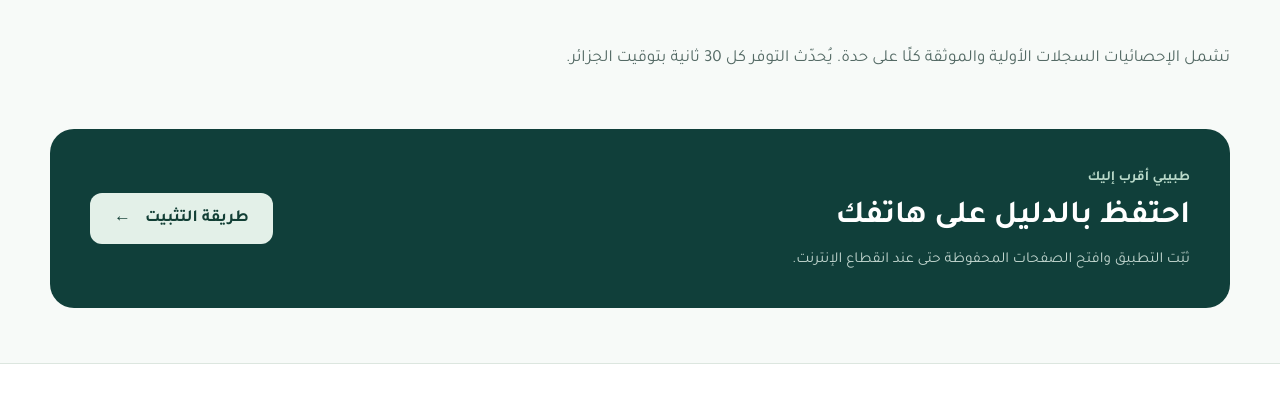
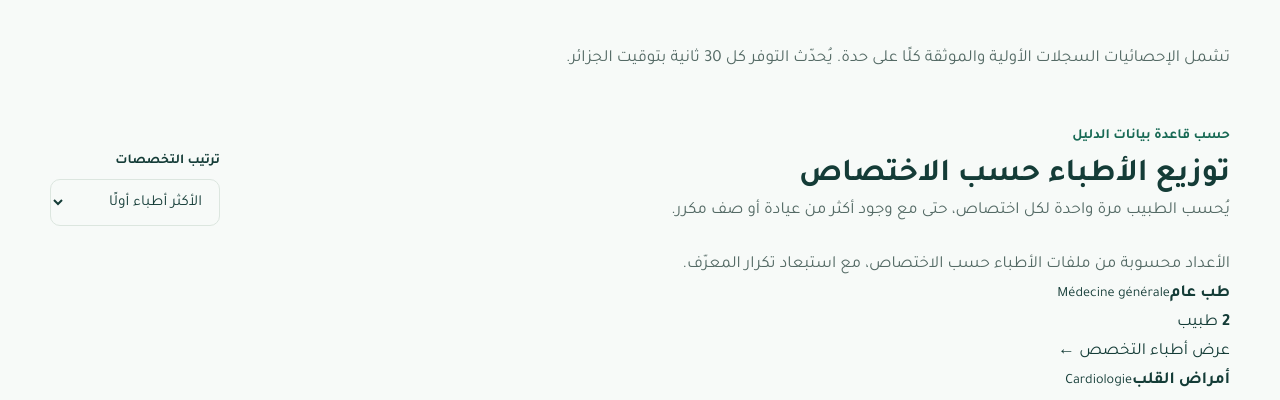
Before and after one commit to imadtbn/tabibi, a website with bundled scripts: page stats.html in a window 1280 px wide. Shown: the part 890-1290 px from the top of the page. Built offline with nearby package versions, Linux system fonts and the light colour scheme.

Commit message:
feat(stats): add specialty breakdown section and accessible ordering

```diff
--- a/stats.html
+++ b/stats.html
@@ -9,7 +9,11 @@
 <header class="site-header"><div class="container header-inner"><a class="brand" href="index.html" aria-label="طبيبي — الرئيسية"><span class="brand-icon"><svg viewBox="0 0 40 40" fill="none" aria-hidden="true"><path d="M10 7v9a9 9 0 0 0 18 0V7M8 7h4m14 0h4M19 25v3a7 7 0 0 0 14 0v-5" stroke="currentColor" stroke-width="3" stroke-linecap="round"/><circle cx="33" cy="20" r="3" stroke="currentColor" stroke-width="3"/></svg></span><span>طبيبي<small>TABIBI</small></span></a>
 <button id="menu-toggle" class="icon-btn menu-toggle" aria-label="فتح القائمة" aria-expanded="false" aria-controls="main-nav">☰</button><nav id="main-nav" class="nav" aria-label="التنقل الرئيسي"><a href="index.html" >الرئيسية</a><a href="specialties/index.html" >التخصصات</a><a href="doctors.html" >الأطباء</a><a href="map.html" >الخريطة</a><a href="favorites.html" >المفضلة</a><a href="add-doctor.html" >إضافة طبيب</a></nav><div class="header-actions"><button class="icon-btn" id="theme-toggle" aria-label="تبديل المظهر" aria-pressed="false">◐</button><a class="btn small secondary desktop-install" href="install.html">تثبيت التطبيق</a></div></div></header>
 <div id="offline-banner" class="connection-banner" role="status" hidden>أنت دون اتصال. تُعرض النسخة المحفوظة وقد لا تعكس أحدث البيانات.</div>
-<main id="main" class="container"><aside class="notice-banner" role="note"><span class="notice-banner-icon" aria-hidden="true">i</span><div><strong>بيانات الدليل قيد المراجعة المستمرة</strong><p>تُعرض بعض السجلات بوصفها «بيانات أولية» ولم تُتحقق معلوماتها بعد. راجع حالة السجل واتصل بالعيادة لتأكيد العنوان والمواعيد قبل الزيارة.</p></div><a href="about.html">منهجية التحقق ←</a></aside><section class="page-heading"><span class="eyebrow">دليل طبيبي</span><h1>الدليل بالأرقام</h1><p>عدادات من البيانات المعروضة؛ لا تمثل إحصاءً طبيًا رسميًا.</p></section><section class="stats-grid section" aria-label="إحصائيات عامة"><article><span data-stat="total">40</span><h2>سجل طبيب</h2></article><article><span data-stat="specialties">20</span><h2>تخصص به أطباء</h2></article><article><span data-stat="wilayas">4</span><h2>ولاية في العرض</h2></article><article><span data-stat="open">—</span><h2>متوفر الآن حسب الجدول</h2></article><article><span data-stat="initial">40</span><h2>سجل بانتظار التحقق</h2></article><article><span data-stat="verified">0</span><h2>سجل حقيقي موثق</h2></article></section><p class="muted">تشمل الإحصائيات السجلات الأولية والموثقة كلًا على حدة. يُحدّث التوفر كل 30 ثانية بتوقيت الجزائر.</p></main>
+<main id="main" class="container"><aside class="notice-banner" role="note"><span class="notice-banner-icon" aria-hidden="true">i</span><div><strong>بيانات الدليل قيد المراجعة المستمرة</strong><p>تُعرض بعض السجلات بوصفها «بيانات أولية» ولم تُتحقق معلوماتها بعد. راجع حالة السجل واتصل بالعيادة لتأكيد العنوان والمواعيد قبل الزيارة.</p></div><a href="about.html">منهجية التحقق ←</a></aside><section class="page-heading"><span class="eyebrow">دليل طبيبي</span><h1>الدليل بالأرقام</h1><p>عدادات من البيانات المعروضة؛ لا تمثل إحصاءً طبيًا رسميًا.</p></section><section class="stats-grid section" aria-label="إحصائيات عامة"><article><span data-stat="total">40</span><h2>سجل طبيب</h2></article><article><span data-stat="specialties">20</span><h2>تخصص به أطباء</h2></article><article><span data-stat="wilayas">4</span><h2>ولاية في العرض</h2></article><article><span data-stat="open">—</span><h2>متوفر الآن حسب الجدول</h2></article><article><span data-stat="initial">40</span><h2>سجل بانتظار التحقق</h2></article><article><span data-stat="verified">0</span><h2>سجل حقيقي موثق</h2></article></section><p class="muted">تشمل الإحصائيات السجلات الأولية والموثقة كلًا على حدة. يُحدّث التوفر كل 30 ثانية بتوقيت الجزائر.</p>
+<section id="specialty-stats" class="section specialty-stats-section" aria-labelledby="specialty-stats-title">
+<div class="section-head specialty-stats-head"><div><span class="eyebrow">حسب قاعدة بيانات الدليل</span><h2 id="specialty-stats-title">توزيع الأطباء حسب الاختصاص</h2><p class="muted">يُحسب الطبيب مرة واحدة لكل اختصاص، حتى مع وجود أكثر من عيادة أو صف مكرر.</p></div><label class="field compact specialty-stats-sort"><span>ترتيب التخصصات</span><select id="specialty-stats-order"><option value="most">الأكثر أطباء أولًا</option><option value="original">حسب ترتيب الدليل</option></select></label></div>
+<p class="muted specialty-stats-status" id="specialty-stats-status" role="status" aria-live="polite">جاري تحميل أعداد الأطباء حسب التخصص…</p><div class="specialty-stats-list" id="specialty-stats-list" aria-busy="true"></div>
+</section></main>
 <section class="app-strip container"><div><span class="eyebrow">طبيبي أقرب إليك</span><h2>احتفظ بالدليل على هاتفك</h2><p>ثبّت التطبيق وافتح الصفحات المحفوظة حتى عند انقطاع الإنترنت.</p></div><a class="btn primary" href="install.html">طريقة التثبيت <span aria-hidden="true">←</span></a></section>
 <footer><div class="container footer-grid"><div><a class="brand" href="index.html">طبيبي</a><p>دليل للعثور على معلومات الأطباء والتواصل معهم.<br>اتصل بالعيادة لتأكيد المواعيد قبل الزيارة.</p></div><div><h2>اكتشف</h2><a href="specialties/index.html">التخصصات الطبية</a><a href="map.html">الخريطة</a><a href="stats.html">إحصائيات الدليل</a></div><div><h2>عن طبيبي</h2><a href="about.html">عن المنصة والتحقق</a><a href="contact.html">التواصل وتصحيح البيانات</a><a href="privacy.html">الخصوصية</a><a href="terms.html">شروط الاستخدام</a></div></div><div class="container footer-bottom"><span>© طبيبي — دليل الأطباء في الجزائر</span><span>المعلومات للاستدلال، وليست تشخيصًا أو خدمة طوارئ.</span></div></footer>
 <div class="update-banner" id="update-banner" role="status" hidden><span>نسخة جديدة من طبيبي جاهزة.</span><button class="btn primary small" id="update-app">تحديث الآن</button><button class="text-button" id="dismiss-update">لاحقًا</button></div><div id="toast" class="toast" role="status" aria-live="polite" hidden></div></body></html>
```
